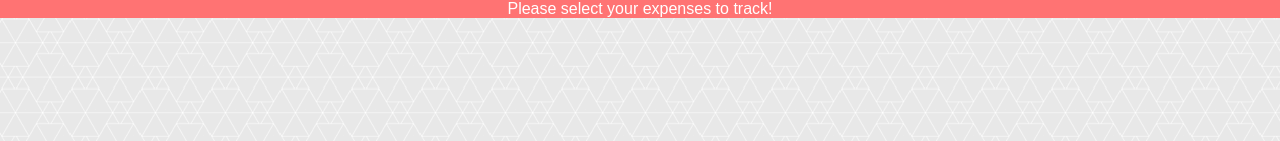
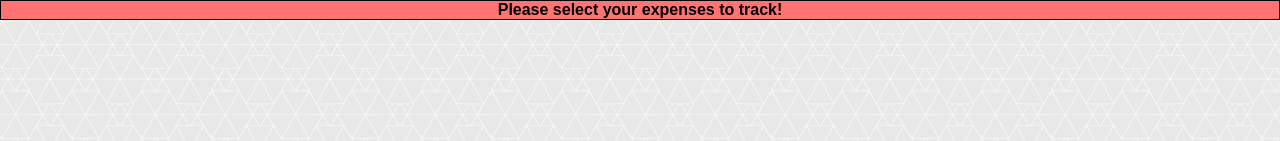
Before and after one commit to girOly/sav-r, a React (Create React App) app in the folder client/: page / in a window 1280 px wide. Shown: the top 141 px of the page. Built offline with nearby package versions, Linux system fonts and the light colour scheme; no server answers; a web font is replaced by a local one.

Commit message:
Selectexp recolor

```diff
--- a/client/src/App.css
+++ b/client/src/App.css
@@ -1,12 +1,17 @@
 .noneSelected {
   background-color: #ff7373;
   text-align: center;
-  color: white;
+  color: black;
+  border: 0.5px solid black;
+  font-weight: bold;
 }
 
 .budgetSelected {
   background-color: #38e05d;
   text-align: center;
-  color: white;
+  font-weight: bold;
+  color: black;
+  text-shadow: 1px 1px white;
   opacity: 0.5;
+  border: 0.5px solid black;
 }
```
